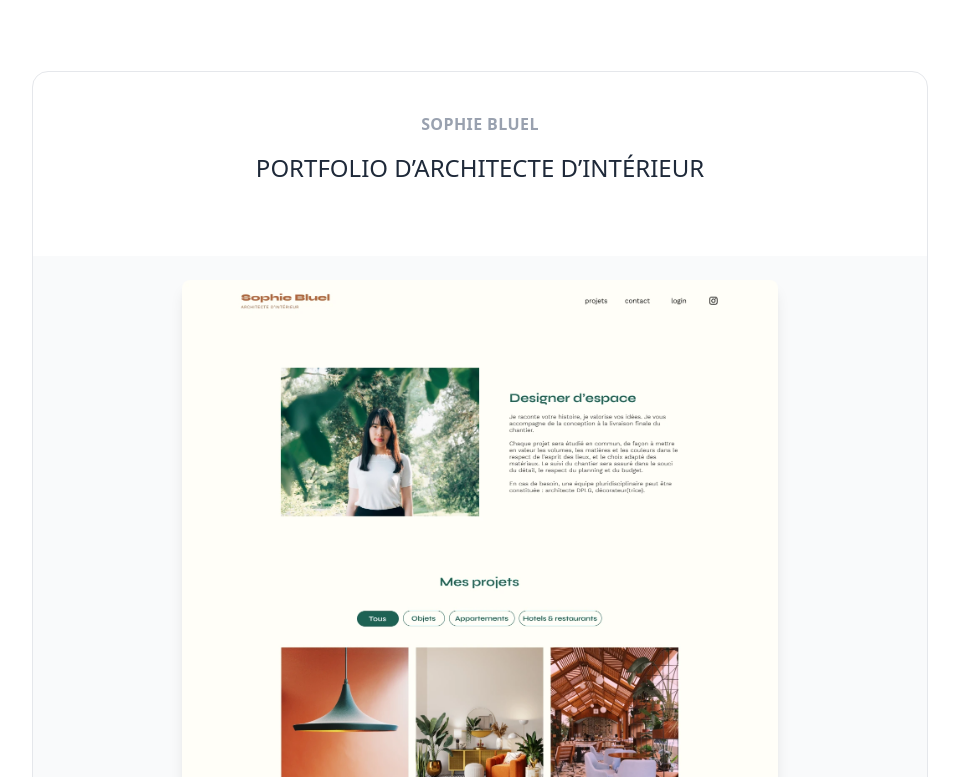
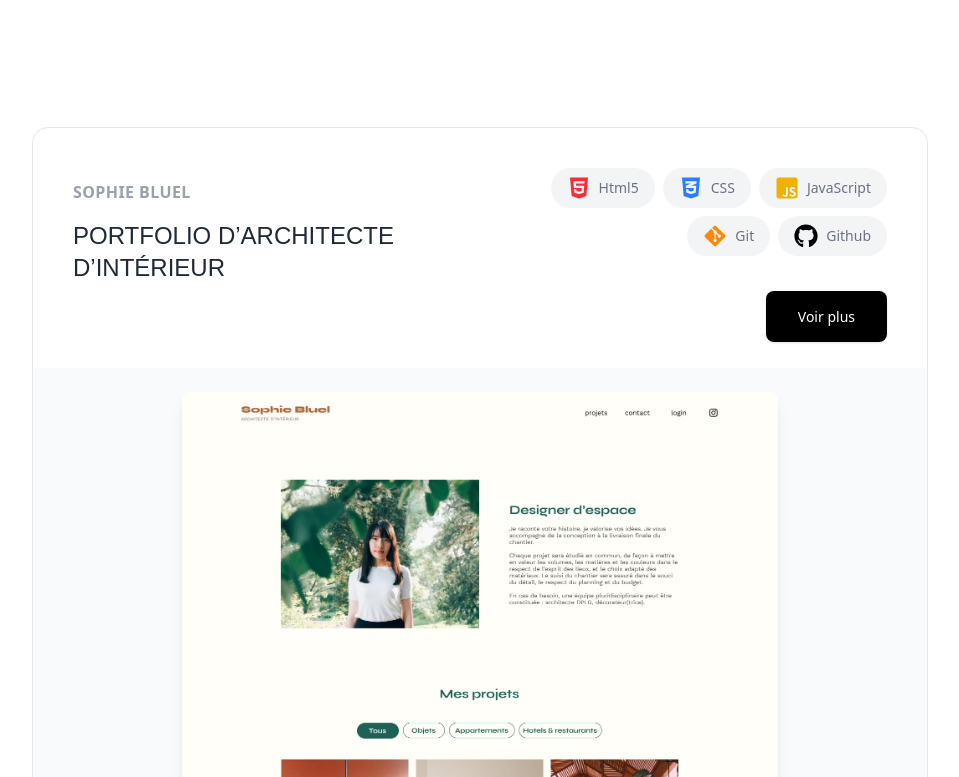
Before and after one commit to Basmahx/my-portfolio, a React (Vite) app: page / in a window 1280 px wide. Shown: the part 1903-2680 px from the top of the page, without its empty margins (160-1119 px from the left). Built offline with nearby package versions, Linux system fonts and the light colour scheme.

Commit message:
updated prject cards and Header links

```diff
--- a/package.json
+++ b/package.json
@@ -8,7 +8,8 @@
     "build": "vite build",
     "lint": "eslint .",
     "preview": "vite preview",
-    "tailwind:init": "node_modules/.bin/tailwindcss init -p"
+    "tailwind:init": "node_modules/.bin/tailwindcss init -p",
+    "deploy": "gh-pages -d dist"
   },
   "dependencies": {
     "@fortawesome/fontawesome-svg-core": "^6.7.2",
@@ -35,6 +36,7 @@
     "eslint": "^9.21.0",
     "eslint-plugin-react-hooks": "^5.1.0",
     "eslint-plugin-react-refresh": "^0.4.19",
+    "gh-pages": "^6.3.0",
     "globals": "^15.15.0",
     "vite": "^6.2.0"
   }
--- a/public/projectCard.json
+++ b/public/projectCard.json
@@ -3,30 +3,71 @@
     "id": "ohmyfood",
     "name": "Ohmyfood",
     "title": "Restauration interactive innovante",
-    "image": "/assets/projects/ohmyfood.webp"
+    "image": "/assets/projects/ohmyfood.webp",
+    "tools": [
+      { "name": "Html5", "icon": "FaHtml5" },
+      { "name": "CSS", "icon": "FaCss3Alt" },
+      { "name": "SASS", "icon": "FaSass" },
+      { "name": "Git", "icon": "FaGitAlt" },
+      { "name": "Github", "icon": "FaGithub" }
+    ]
   },
   {
     "id": "sophiebluel",
     "name": "Sophie Bluel",
     "title": "Portfolio d’architecte d’intérieur",
-    "image": "/assets/projects/sophie.webp"
+    "image": "/assets/projects/sophie.webp",
+    "tools": [
+      { "name": "Html5", "icon": "FaHtml5" },
+      { "name": "CSS", "icon": "FaCss3Alt" },
+      { "name": "JavaScript", "icon": "FaJsSquare" },
+      { "name": "Git", "icon": "FaGitAlt" },
+      { "name": "Github", "icon": "FaGithub" }
+    ]
   },
   {
     "id": "ninacarducci",
     "name": "Ninacarducci",
     "title": "Portfolio photographe pro",
-    "image": "/assets/projects/ninacarducci.webp"
+    "image": "/assets/projects/ninacarducci.webp",
+    "tools": [
+      { "name": "Html5", "icon": "FaHtml5" },
+      { "name": "CSS", "icon": "FaCss3Alt" },
+      { "name": "JavaScript", "icon": "FaJsSquare" },
+      { "name": "Git", "icon": "FaGitAlt" },
+      { "name": "Github", "icon": "FaGithub" },
+      { "name": "Lighthouse" },
+      { "name": "Wave" }
+    ]
   },
   {
     "id": "kasa",
     "name": "Kasa",
     "title": "Leader location entre particuliers",
-    "image": "/assets/projects/kasa.webp"
+    "image": "/assets/projects/kasa.webp",
+    "tools": [
+      { "name": "Html", "icon": "FaHtml5" },
+      { "name": "CSS", "icon": "FaCss3Alt" },
+      { "name": "React", "icon": "FaReact" },
+      { "name": "Node.js", "icon": "FaNodeJs" },
+      { "name": "Git", "icon": "FaGitAlt" },
+      { "name": "Github", "icon": "FaGithub" }
+    ]
   },
   {
     "id": "argentBank",
     "name": "ArgentBank",
     "title": "Banque numérique",
-    "image": "/assets/projects/Argentbank.webp"
+    "image": "/assets/projects/Argentbank.webp",
+    "tools": [
+      { "name": "Html5", "icon": "FaHtml5" },
+      { "name": "CSS", "icon": "FaCss3Alt" },
+      { "name": "React", "icon": "FaReact" },
+      { "name": "Redux", "icon": "FaJsSquare" },
+      { "name": "Git", "icon": "FaGitAlt" },
+      { "name": "Github", "icon": "FaGithub" },
+      { "name": "Vite" },
+      { "name": "Green Code" }
+    ]
   }
 ]
--- a/public/projects.json
+++ b/public/projects.json
@@ -26,7 +26,7 @@
     "tools": [
       { "name": "Html5", "icon": "FaHtml5" },
       { "name": "CSS", "icon": "FaCss3Alt" },
-      { "name": "SASS", "icon": "FaSass" },
+      { "name": "JavaScript", "icon": "FaJsSquare" },
       { "name": "Git", "icon": "FaGitAlt" },
       { "name": "Github", "icon": "FaGithub" }
     ],
@@ -84,7 +84,8 @@
       { "name": "Redux", "icon": "FaJsSquare" },
       { "name": "Git", "icon": "FaGitAlt" },
       { "name": "Github", "icon": "FaGithub" },
-      { "name": "Vite" }
+      { "name": "Vite" },
+      { "name": "Green Code" }
     ],
     "githubLink": [
       "https://github.com/Basmahx/ArgentBank-Frontend",
--- a/src/Pages/Project.jsx
+++ b/src/Pages/Project.jsx
@@ -101,7 +101,7 @@ const ProjectPage = () => {
 
           <section className="space-y-6">
             <h2 className="text-xl sm:text-2xl font-semibold text-gray-800">
-              Ce que j'ai réalisé:
+              Ce que j'ai réalisé
             </h2>
             <p className="text-gray-700 text-base sm:text-lg leading-relaxed">
               {project.work || "No work description available."}
@@ -112,9 +112,9 @@ const ProjectPage = () => {
             <div className="grid gap-6 sm:grid-cols-2">
               <div className="sm:col-span-1 space-y-2">
                 <h3 className="text-lg font-semibold text-gray-800 border-l-4 pl-3 border-gray-300">
-                  Tools
+                  Technologies utilisées
                 </h3>
-                <div className="flex flex-wrap gap-4">
+                <div className="flex flex-wrap gap-4 pt-2">
                   <ul className="list-disc pl-5 space-y-2">
                     {/* Add ul element with appropriate styling */}
                     {project.tools.map((tool, index) => (
--- a/src/components/Header.jsx
+++ b/src/components/Header.jsx
@@ -1,12 +1,13 @@
+import { Link } from "react-router-dom";
 import logo from "/assets/logo.svg";
 
 const Header = () => (
   <header className="fixed top-0 left-1/2 -translate-x-1/2 w-full z-50">
     <nav className="backdrop-blur-lg bg-white/85 w-full px-6 py-4 shadow-sm">
       <div className="flex items-center justify-between max-w-6xl mx-auto">
-        <a href="/" className="opacity-90">
+        <Link to="/" className="opacity-90">
           <img src={logo} alt="Logo" className="h-10 w-auto object-contain" />
-        </a>
+        </Link>
 
         {/* Navigation List */}
         <ul className="flex gap-6 text-gray-700 text-sm font-medium">
@@ -16,9 +17,9 @@ const Header = () => (
             </a>
           </li>
           <li>
-            <a href="/About" className="hover:opacity-80 transition-opacity">
+            <Link to="/about" className="hover:opacity-80 transition-opacity">
               À propos
-            </a>
+            </Link>
           </li>
           <li>
             <a
--- a/src/components/ProjectCard.jsx
+++ b/src/components/ProjectCard.jsx
@@ -1,5 +1,6 @@
 import React, { useEffect, useState } from "react";
 import { Link } from "react-router-dom";
+import ToolIcon from "../components/ToolIcon";
 
 const ProjectCard = () => {
   const [projects, setProjects] = useState([]);
@@ -12,29 +13,54 @@ const ProjectCard = () => {
   }, []);
 
   return (
-    <div className="min-h-screen flex flex-col  items-center justify-center bg-white p-10 space-y-10">
+    <div className="min-h-screen flex flex-col items-center bg-white p-10 space-y-10">
       {projects.map((project) => (
-        <Link
+        <div
           key={project.id}
-          to={`/projects/${project.id}`}
-          className="bg-white rounded-2xl border border-gray-200 overflow-hidden w-full max-w-4xl cursor-pointer transform transition-transform hover:scale-105  mb-32">
-          <div className="p-10">
-            <p className="text-center pb-4 text-gray-400 text-sm sm:text-base font-bold uppercase tracking-wide">
-              {project.name}
-            </p>
-            <p className="text-center text-2xl  font-medium uppercase text-gray-800 mb-8">
-              {project.title || " "}
-            </p>
+          className="bg-white rounded-2xl border border-gray-200 overflow-hidden w-full max-w-4xl transform transition-transform mb-32">
+          <div className="flex justify-between items-center p-10">
+            {/* Text section */}
+            <div className="flex-1">
+              <p className="text-left pb-4 text-gray-400 text-sm sm:text-base font-bold uppercase tracking-wide">
+                {project.name}
+              </p>
+              <p className="text-left font-Nunito text-2xl font-medium uppercase text-gray-800 mb-8">
+                {project.title || " "}
+              </p>
+            </div>
+
+            {/* Tools and Button */}
+            <div className="flex flex-col items-end space-y-4 ml-10">
+              <div className="flex flex-wrap gap-2 max-w-sm justify-end">
+                {project.tools.map((tool, index) => (
+                  <span
+                    key={index}
+                    className="flex items-center space-x-2  bg-gray-100 text-gray-700 text-xs font-medium py-2 px-4 rounded-full">
+                    <ToolIcon tool={tool} />
+                  </span>
+                ))}
+              </div>
+              <div className="pt-8">
+                <Link
+                  to={`/projects/${project.id}`}
+                  className="bg-black text-white text-sm px-8 py-4 rounded-lg shadow transition">
+                  Voir plus
+                </Link>
+              </div>
+            </div>
           </div>
 
-          <div className="bg-gray-50 flex justify-center items-start h-[600px] p-6">
+          {/* Image Section (Clickable) */}
+          <Link
+            to={`/projects/${project.id}`}
+            className=" bg-gray-50 flex justify-center items-start h-[600px] p-6">
             <img
               src={project.image}
               alt={`${project.name} Preview`}
               className="max-h-full object-contain rounded-lg shadow-lg"
             />
-          </div>
-        </Link>
+          </Link>
+        </div>
       ))}
     </div>
   );
--- a/src/components/ToolIcon.jsx
+++ b/src/components/ToolIcon.jsx
@@ -30,7 +30,7 @@ const ToolIcon = ({ tool }) => {
   return Icon ? (
     <div className="flex items-center space-x-2">
       <Icon className={`text-2xl ${color}`} />
-      <span className="text-sm text-gray-700">{tool.name}</span>
+      <span className="text-sm text-gray-500">{tool.name}</span>
     </div>
   ) : (
     <span className="text-sm text-gray-500">{tool.name}</span>
--- a/src/index.css
+++ b/src/index.css
@@ -55,3 +55,7 @@ h6 {
     opacity: 1;
   }
 }
+/* index.css */
+.font-Nunito {
+  font-family: "Nunito", sans-serif;
+}
--- a/vite.config.js
+++ b/vite.config.js
@@ -5,5 +5,4 @@ import tailwindcss from "@tailwindcss/vite";
 // https://vite.dev/config/
 export default defineConfig({
   plugins: [react(), tailwindcss()],
-  base: "/my-portfolio/",
 });
```
Also changed, not shown: 1 other file (tests, documents, lock files or other folders).
